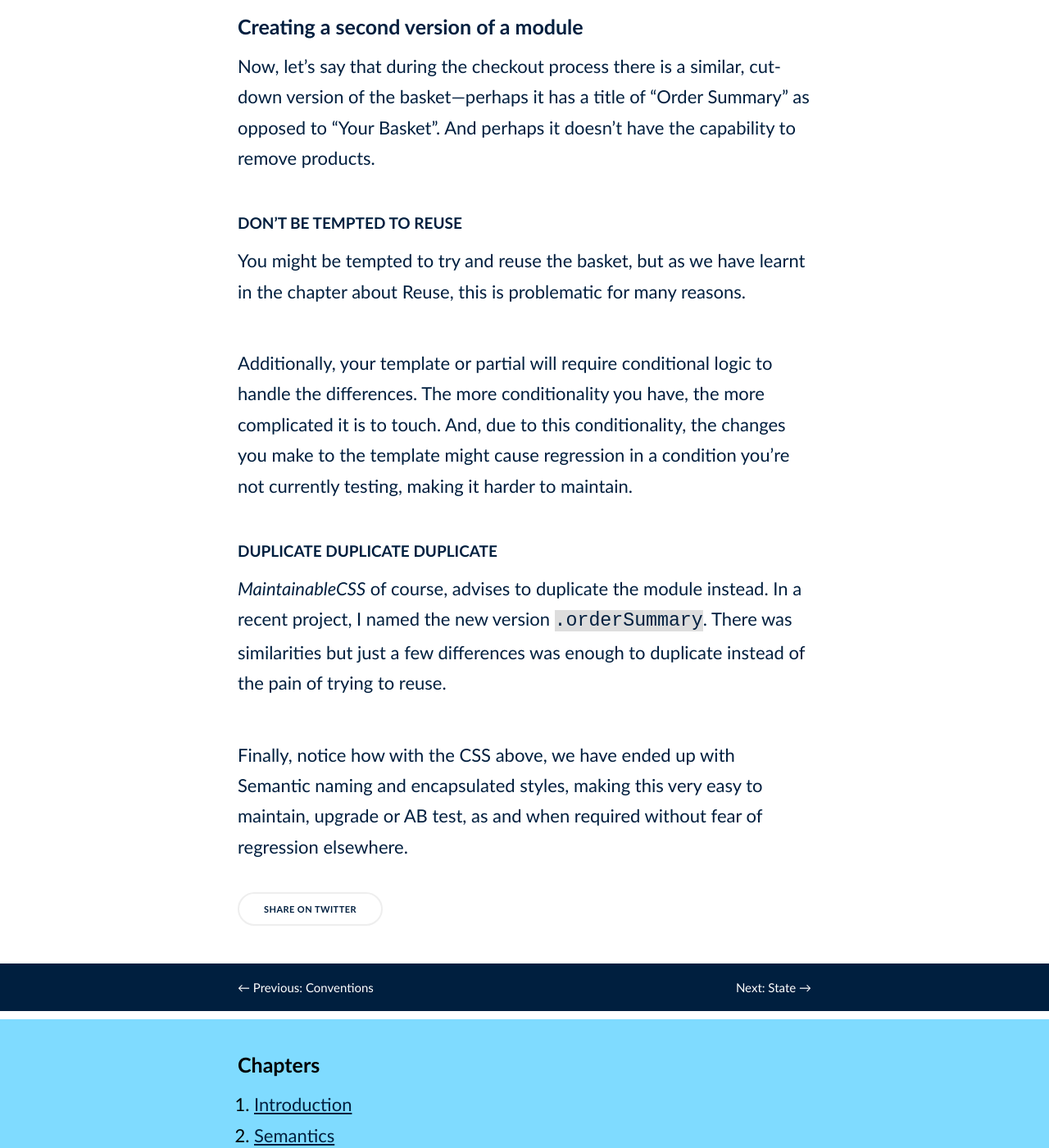
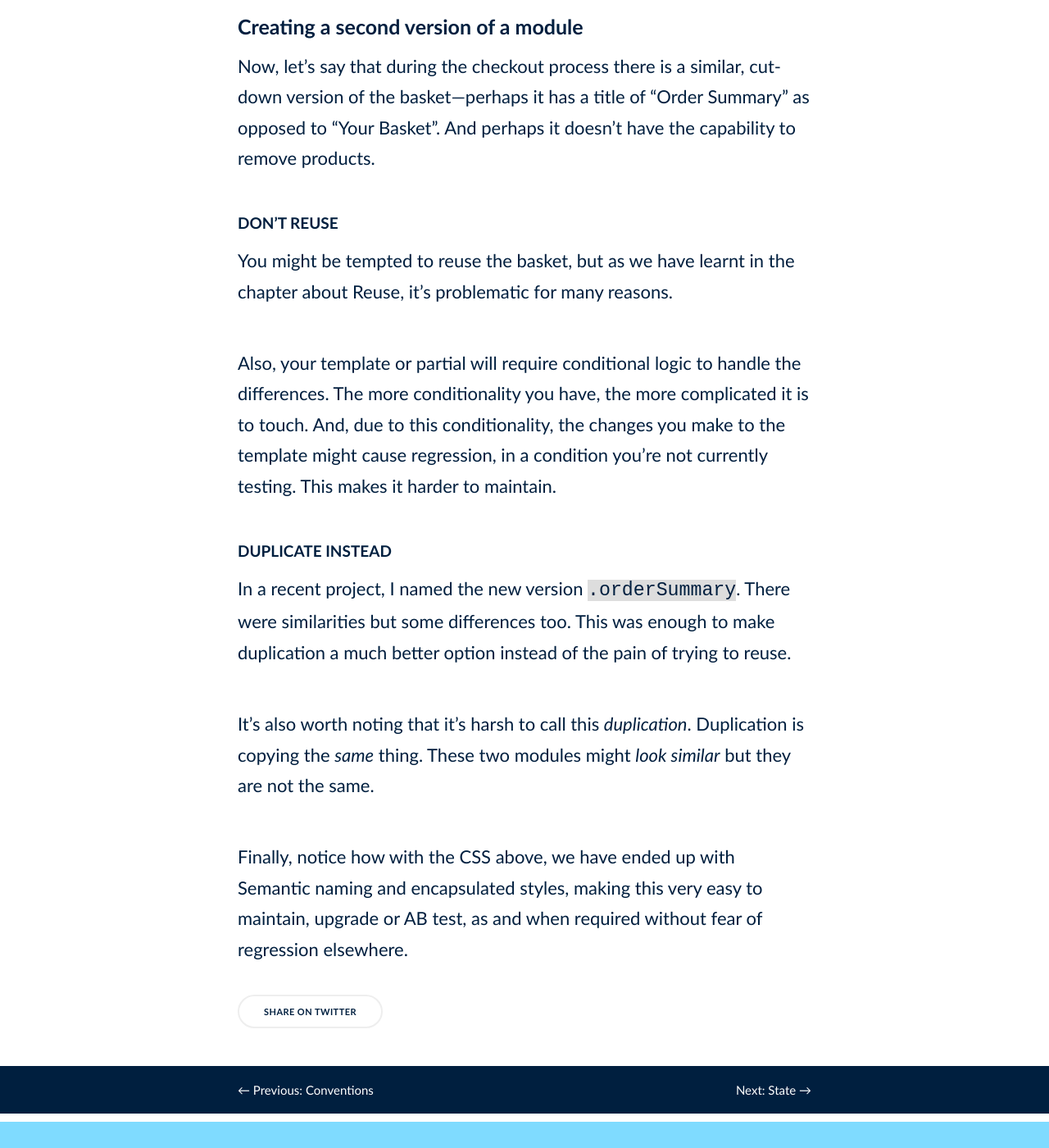
Before and after one commit to adamsilver/maintainablecss.com-jekyll, a Jekyll site: the page built from _chapters/06-modules.md, in a window 1280 px wide and 1400 px high, scrolled down 3026 px. Shown: the whole window at 82% size. Built offline with Jekyll 4.4.1, drawn with Linux system fonts in a browser that asks for light colours.

Commit message:
Better modules chapter

```diff
--- a/_chapters/06-modules.md
+++ b/_chapters/06-modules.md
@@ -63,14 +63,16 @@ That was straight forward.
 
 Now, let's say that during the checkout process there is a similar, cut-down version of the basket&mdash;perhaps it has a title of "Order Summary" as opposed to "Your Basket". And perhaps it doesn't have the capability to remove products.
 
-### Don't be tempted to reuse
+### Don't reuse
 
-You might be tempted to try and reuse the basket, but as we have learnt in the chapter about Reuse, this is problematic for many reasons.
+You might be tempted to reuse the basket, but as we have learnt in the chapter about Reuse, it's problematic for many reasons.
 
-Additionally, your template or partial will require conditional logic to handle the differences. The more conditionality you have, the more complicated it is to touch. And, due to this conditionality, the changes you make to the template might cause regression in a condition you're not currently testing, making it harder to maintain.
+Also, your template or partial will require conditional logic to handle the differences. The more conditionality you have, the more complicated it is to touch. And, due to this conditionality, the changes you make to the template might cause regression, in a condition you're not currently testing. This makes it harder to maintain.
 
-### Duplicate duplicate duplicate
+### Duplicate instead
 
-*MaintainableCSS* of course, advises to duplicate the module instead. In a recent project, I named the new version `.orderSummary`. There was similarities but just a few differences was enough to duplicate instead of the pain of trying to reuse.
+In a recent project, I named the new version `.orderSummary`. There were similarities but some differences too. This was enough to make duplication a much better option instead of the pain of trying to reuse.
+
+It's also worth noting that it's harsh to call this *duplication*. Duplication is copying the *same* thing. These two modules might *look similar* but they are not the same.
 
 Finally, notice how with the CSS above, we have ended up with Semantic naming and encapsulated styles, making this very easy to maintain, upgrade or AB test, as and when required without fear of regression elsewhere.
```
